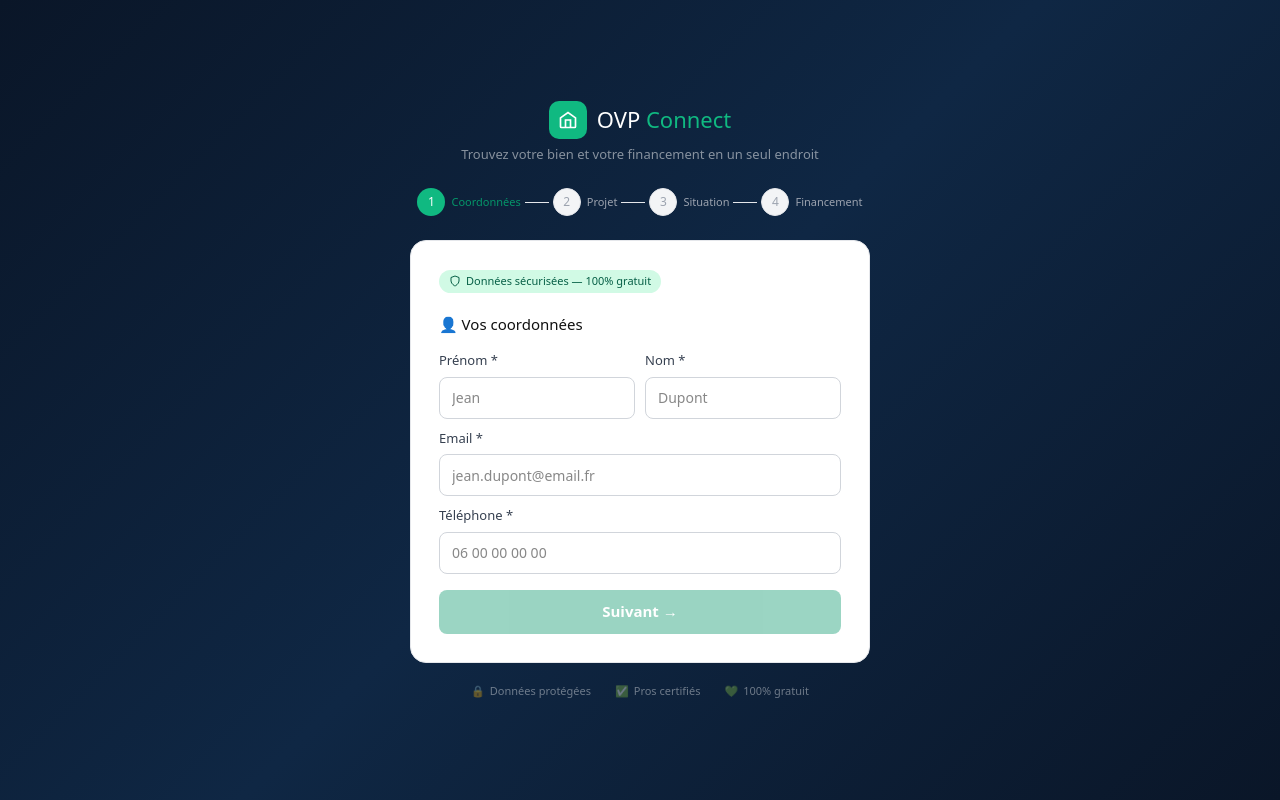
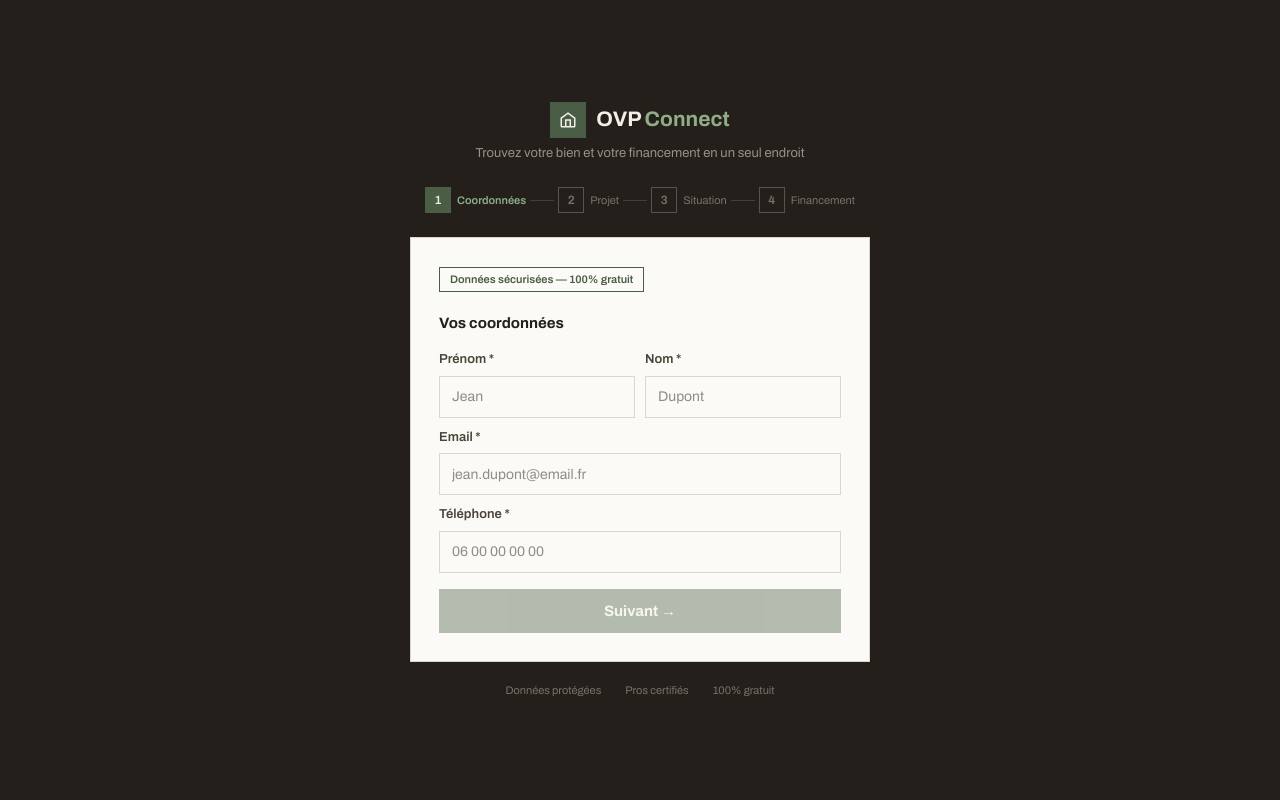
Before and after one commit to Jeremy4418/ovp-connect, a Next.js app: page /formulaire in a window 1280 px wide. Built offline with nearby package versions, Linux system fonts and the light colour scheme.

Commit message:
feat(design): nouvelle charte sur le formulaire

```diff
--- a/app/formulaire/FormulaireClient.tsx
+++ b/app/formulaire/FormulaireClient.tsx
@@ -52,56 +52,55 @@ export default function FormulaireClient() {
   };
 
   if (success) return (
-    <div style={{ minHeight: "100vh", background: "#f0faf5", display: "flex", alignItems: "center", justifyContent: "center", padding: "1rem", fontFamily: "system-ui, sans-serif" }}>
-      <div style={{ background: "white", borderRadius: "16px", border: "0.5px solid #e5e7eb", padding: "3rem 2rem", maxWidth: "400px", textAlign: "center" }}>
-        <div style={{ width: "64px", height: "64px", background: "#d1fae5", borderRadius: "50%", display: "flex", alignItems: "center", justifyContent: "center", margin: "0 auto 1.5rem" }}>
-          <svg width="28" height="28" fill="none" stroke="#10b981" strokeWidth="2.5" viewBox="0 0 24 24"><path d="M5 13l4 4L19 7"/></svg>
+    <div style={{ minHeight: "100vh", background: "#F2EFE7", display: "flex", alignItems: "center", justifyContent: "center", padding: "1rem" }}>
+      <div style={{ background: "#FBFAF6", border: "1px solid #DDD7C9", padding: "3rem 2rem", maxWidth: "400px", textAlign: "center" }}>
+        <div style={{ width: "56px", height: "56px", background: "rgba(74,93,69,0.12)", border: "1px solid #4A5D45", display: "flex", alignItems: "center", justifyContent: "center", margin: "0 auto 1.5rem", color: "#4A5D45", fontSize: "22px" }}>
+          ✓
         </div>
-        <h2 style={{ fontSize: "20px", fontWeight: 500, color: "#111", marginBottom: "0.75rem" }}>Demande envoyée !</h2>
-        <div style={{ background: "#fef3c7", border: "0.5px solid #f59e0b", borderRadius: "8px", padding: "1rem", marginBottom: "1rem" }}>
-          <p style={{ fontSize: "14px", color: "#92400e", fontWeight: 500, marginBottom: "4px" }}>📧 Vérifiez votre boîte email</p>
-          <p style={{ fontSize: "13px", color: "#92400e", lineHeight: 1.6 }}>Nous vous avons envoyé un email de confirmation. Cliquez sur le lien pour activer votre demande et être mis en relation avec un professionnel.</p>
+        <h2 style={{ fontSize: "19px", fontWeight: 700, color: "#241F1A", marginBottom: "0.75rem" }}>Demande envoyée</h2>
+        <div style={{ background: "#F2EFE7", border: "1px solid #DDD7C9", padding: "1rem", marginBottom: "1rem" }}>
+          <p style={{ fontSize: "14px", color: "#241F1A", fontWeight: 600, marginBottom: "4px" }}>Vérifiez votre boîte mail</p>
+          <p style={{ fontSize: "13px", color: "#6B5F4F", lineHeight: 1.6 }}>Nous vous avons envoyé un email de confirmation. Cliquez sur le lien pour activer votre demande et être mis en relation avec un professionnel.</p>
         </div>
-        <p style={{ fontSize: "12px", color: "#9ca3af" }}>Vérifiez également vos spams si vous ne trouvez pas l'email.</p>
+        <p style={{ fontSize: "12px", color: "#8A7F6E" }}>Pensez aussi à vérifier vos spams.</p>
       </div>
     </div>
   );
 
   return (
-    <div style={{ minHeight: "100vh", background: "linear-gradient(135deg, #0a1628 0%, #0f2744 50%, #0a1628 100%)", display: "flex", flexDirection: "column", alignItems: "center", justifyContent: "center", padding: "2rem 1rem", fontFamily: "system-ui, sans-serif" }}>
+    <div style={{ minHeight: "100vh", background: "#241F1A", display: "flex", flexDirection: "column", alignItems: "center", justifyContent: "center", padding: "2rem 1rem" }}>
       <div style={{ textAlign: "center", marginBottom: "1.5rem" }}>
         <div style={{ display: "flex", alignItems: "center", gap: "10px", justifyContent: "center", marginBottom: "6px" }}>
-          <div style={{ width: "38px", height: "38px", background: "#10b981", borderRadius: "10px", display: "flex", alignItems: "center", justifyContent: "center" }}>
-            <svg width="20" height="20" fill="none" stroke="white" strokeWidth="2" viewBox="0 0 24 24"><path d="M3 9.5L12 3l9 6.5V20a1 1 0 01-1 1H4a1 1 0 01-1-1V9.5z"/><path d="M9 21V12h6v9"/></svg>
+          <div style={{ width: "36px", height: "36px", background: "#4A5D45", display: "flex", alignItems: "center", justifyContent: "center" }}>
+            <svg width="18" height="18" fill="none" stroke="#F2EFE7" strokeWidth="2" viewBox="0 0 24 24"><path d="M3 9.5L12 3l9 6.5V20a1 1 0 01-1 1H4a1 1 0 01-1-1V9.5z"/><path d="M9 21V12h6v9"/></svg>
           </div>
-          <span style={{ fontSize: "22px", fontWeight: 500, color: "white" }}>OVP <span style={{ color: "#10b981" }}>Connect</span></span>
+          <span style={{ fontSize: "21px", fontWeight: 700, color: "#F2EFE7" }}>OVP <span style={{ color: "#8FAE86" }}>Connect</span></span>
         </div>
-        <p style={{ fontSize: "13px", color: "rgba(255,255,255,0.5)" }}>Trouvez votre bien et votre financement en un seul endroit</p>
+        <p style={{ fontSize: "13px", color: "rgba(242,239,231,0.55)" }}>Trouvez votre bien et votre financement en un seul endroit</p>
       </div>
 
       <div style={{ display: "flex", alignItems: "center", gap: "4px", marginBottom: "1.5rem" }}>
         {[{ n: 1, label: "Coordonnées" }, { n: 2, label: "Projet" }, { n: 3, label: "Situation" }, { n: 4, label: "Financement" }].map((s, i) => (
           <div key={s.n} style={{ display: "flex", alignItems: "center", gap: "4px" }}>
-            {i > 0 && <div style={{ width: "24px", height: "1px", background: step > i ? "#10b981" : "#e5e7eb" }} />}
+            {i > 0 && <div style={{ width: "24px", height: "1px", background: step > i ? "#4A5D45" : "rgba(242,239,231,0.15)" }} />}
             <div style={{ display: "flex", alignItems: "center", gap: "6px" }}>
-              <div style={{ width: "28px", height: "28px", borderRadius: "50%", display: "flex", alignItems: "center", justifyContent: "center", fontSize: "12px", fontWeight: 500, background: step > s.n ? "#d1fae5" : step === s.n ? "#10b981" : "#f3f4f6", color: step > s.n ? "#059669" : step === s.n ? "white" : "#9ca3af", border: step > s.n ? "none" : step === s.n ? "none" : "0.5px solid #e5e7eb" }}>
-                {step > s.n ? <svg width="12" height="12" fill="none" stroke="currentColor" strokeWidth="2.5" viewBox="0 0 24 24"><path d="M5 13l4 4L19 7"/></svg> : s.n}
+              <div style={{ width: "26px", height: "26px", display: "flex", alignItems: "center", justifyContent: "center", fontSize: "12px", fontWeight: 600, background: step > s.n ? "rgba(74,93,69,0.25)" : step === s.n ? "#4A5D45" : "transparent", color: step > s.n ? "#8FAE86" : step === s.n ? "#F2EFE7" : "rgba(242,239,231,0.4)", border: step === s.n || step > s.n ? "none" : "1px solid rgba(242,239,231,0.25)" }}>
+                {step > s.n ? "✓" : s.n}
               </div>
-              <span style={{ fontSize: "11px", color: step === s.n ? "#059669" : "#9ca3af", fontWeight: step === s.n ? 500 : 400 }}>{s.label}</span>
+              <span style={{ fontSize: "11px", color: step === s.n ? "#8FAE86" : "rgba(242,239,231,0.4)", fontWeight: step === s.n ? 600 : 400 }}>{s.label}</span>
             </div>
           </div>
         ))}
       </div>
 
-      <div style={{ background: "white", borderRadius: "16px", border: "0.5px solid #e5e7eb", padding: "1.75rem", width: "100%", maxWidth: "460px" }}>
-        <div style={{ display: "inline-flex", alignItems: "center", gap: "5px", background: "#d1fae5", color: "#065f46", fontSize: "11px", padding: "3px 10px", borderRadius: "20px", fontWeight: 500, marginBottom: "1.25rem" }}>
-          <svg width="12" height="12" fill="none" stroke="currentColor" strokeWidth="2" viewBox="0 0 24 24"><path d="M12 22s8-4 8-10V5l-8-3-8 3v7c0 6 8 10 8 10z"/></svg>
+      <div style={{ background: "#FBFAF6", border: "1px solid #DDD7C9", padding: "1.75rem", width: "100%", maxWidth: "460px" }}>
+        <div style={{ display: "inline-flex", alignItems: "center", gap: "5px", border: "1px solid #4A5D45", color: "#4A5D45", fontSize: "11px", padding: "3px 10px", fontWeight: 600, marginBottom: "1.25rem" }}>
           Données sécurisées — 100% gratuit
         </div>
 
         {step === 1 && (
           <div>
-            <p style={{ fontSize: "15px", fontWeight: 500, color: "#111", marginBottom: "1rem" }}>👤 Vos coordonnées</p>
+            <p style={{ fontSize: "15px", fontWeight: 700, color: "#241F1A", marginBottom: "1rem" }}>Vos coordonnées</p>
             <div style={{ display: "grid", gridTemplateColumns: "1fr 1fr", gap: "10px", marginBottom: "10px" }}>
               <div><label htmlFor="prenom" style={lbl}>Prénom *</label><input id="prenom" style={inp} placeholder="Jean" value={form.prenom} onChange={e => set("prenom", e.target.value)} /></div>
               <div><label htmlFor="nom" style={lbl}>Nom *</label><input id="nom" style={inp} placeholder="Dupont" value={form.nom} onChange={e => set("nom", e.target.value)} /></div>
@@ -116,10 +115,10 @@ export default function FormulaireClient() {
 
         {step === 2 && (
           <div>
-            <p style={{ fontSize: "15px", fontWeight: 500, color: "#111", marginBottom: "1rem" }}>🏠 Votre projet immobilier</p>
+            <p style={{ fontSize: "15px", fontWeight: 700, color: "#241F1A", marginBottom: "1rem" }}>Votre projet immobilier</p>
             <div style={{ display: "grid", gridTemplateColumns: "1fr 1fr", gap: "10px", marginBottom: "10px" }}>
               <div><label htmlFor="ville" style={lbl}>Ville *</label><input id="ville" style={inp} placeholder="Tours" value={form.ville} onChange={e => { set("ville", e.target.value); fetchCodePostal(e.target.value); }} /></div>
-              <div><label htmlFor="code_postal" style={lbl}>Code postal</label><input id="code_postal" style={{ ...inp, background: "#f9fafb" }} placeholder="Auto" value={form.code_postal} onChange={e => set("code_postal", e.target.value)} /></div>
+              <div><label htmlFor="code_postal" style={lbl}>Code postal</label><input id="code_postal" style={{ ...inp, background: "#F2EFE7" }} placeholder="Auto" value={form.code_postal} onChange={e => set("code_postal", e.target.value)} /></div>
             </div>
             <div style={{ marginBottom: "10px" }}><label htmlFor="type_bien" style={lbl}>Type de bien *</label>
               <select id="type_bien" style={inp} value={form.type_bien} onChange={e => set("type_bien", e.target.value)}>
@@ -150,7 +149,7 @@ export default function FormulaireClient() {
 
         {step === 3 && (
           <div>
-            <p style={{ fontSize: "15px", fontWeight: 500, color: "#111", marginBottom: "1rem" }}>👨‍👩‍👧 Votre situation personnelle</p>
+            <p style={{ fontSize: "15px", fontWeight: 700, color: "#241F1A", marginBottom: "1rem" }}>Votre situation personnelle</p>
             <div style={{ marginBottom: "10px" }}><label htmlFor="situation_familiale" style={lbl}>Situation familiale *</label>
               <select id="situation_familiale" style={inp} value={form.situation_familiale} onChange={e => set("situation_familiale", e.target.value)}>
                 <option value="">Sélectionner...</option>
@@ -181,8 +180,8 @@ export default function FormulaireClient() {
 
         {step === 4 && (
           <div>
-            <p style={{ fontSize: "15px", fontWeight: 500, color: "#111", marginBottom: "1rem" }}>💰 Situation financière</p>
-            <p style={{ fontSize: "12px", fontWeight: 500, color: "#10b981", marginBottom: "8px" }}>Emprunteur principal</p>
+            <p style={{ fontSize: "15px", fontWeight: 700, color: "#241F1A", marginBottom: "1rem" }}>Situation financière</p>
+            <p style={{ fontSize: "12px", fontWeight: 700, color: "#4A5D45", marginBottom: "8px" }}>Emprunteur principal</p>
             <div style={{ marginBottom: "10px" }}><label htmlFor="situation_pro" style={lbl}>Situation professionnelle *</label>
               <select id="situation_pro" style={inp} value={form.situation_pro} onChange={e => set("situation_pro", e.target.value)}>
                 <option value="">Sélectionner...</option>
@@ -196,8 +195,8 @@ export default function FormulaireClient() {
             <div style={{ marginBottom: "1rem" }}><label htmlFor="revenus_mensuels" style={lbl}>Revenus mensuels nets (€) *</label><input id="revenus_mensuels" style={inp} placeholder="3000" type="number" value={form.revenus_mensuels} onChange={e => set("revenus_mensuels", e.target.value)} /></div>
 
             {hasCoEmprunteur && (
-              <div style={{ borderTop: "0.5px solid #e5e7eb", paddingTop: "1rem", marginBottom: "1rem" }}>
-                <p style={{ fontSize: "12px", fontWeight: 500, color: "#10b981", marginBottom: "8px" }}>Co-emprunteur</p>
+              <div style={{ borderTop: "1px solid #DDD7C9", paddingTop: "1rem", marginBottom: "1rem" }}>
+                <p style={{ fontSize: "12px", fontWeight: 700, color: "#4A5D45", marginBottom: "8px" }}>Co-emprunteur</p>
                 <div style={{ marginBottom: "10px" }}><label htmlFor="situation_pro_2" style={lbl}>Situation professionnelle</label>
                   <select id="situation_pro_2" style={inp} value={form.situation_pro_2} onChange={e => set("situation_pro_2", e.target.value)}>
                     <option value="">Sélectionner...</option>
@@ -214,33 +213,31 @@ export default function FormulaireClient() {
 
             <div style={{ marginBottom: "10px" }}><label htmlFor="apport" style={lbl}>Apport disponible (€) *</label><input id="apport" style={inp} placeholder="20000" type="number" value={form.apport} onChange={e => set("apport", e.target.value)} /></div>
             <div style={{ marginBottom: "10px" }}><label htmlFor="message" style={lbl}>Message complémentaire (optionnel)</label><input id="message" style={inp} placeholder="Précisez votre projet..." value={form.message} onChange={e => set("message", e.target.value)} /></div>
-            <div style={{ marginBottom: "10px", fontSize: "11px", color: "#9ca3af" }}>
-              En soumettant ce formulaire, vous acceptez nos <a href="/cgu" style={{ color: "#10b981" }}>CGU</a> et notre <a href="/confidentialite" style={{ color: "#10b981" }}>politique de confidentialité</a>. Vos données seront transmises à des professionnels de l'immobilier de votre secteur.
+            <div style={{ marginBottom: "10px", fontSize: "11px", color: "#8A7F6E" }}>
+              En soumettant ce formulaire, vous acceptez nos <a href="/cgu" style={{ color: "#4A5D45" }}>CGU</a> et notre <a href="/confidentialite" style={{ color: "#4A5D45" }}>politique de confidentialité</a>. Vos données seront transmises à des professionnels de l'immobilier de votre secteur.
             </div>
             <div style={{ display: "flex", gap: "10px" }}>
               <button style={btnSecondary} onClick={() => setStep(3)}>← Retour</button>
               <button style={{ ...btn, opacity: (!form.situation_pro || !form.revenus_mensuels || !form.apport || loading) ? 0.4 : 1, flex: 2 }}
                 disabled={!form.situation_pro || !form.revenus_mensuels || !form.apport || loading}
                 onClick={handleSubmit}>
-                {loading ? "Envoi en cours..." : "Envoyer ma demande ✓"}
+                {loading ? "Envoi en cours..." : "Envoyer ma demande"}
               </button>
             </div>
           </div>
         )}
       </div>
 
-      <div style={{ display: "flex", alignItems: "center", gap: "1.5rem", marginTop: "1.25rem" }}>
-        {[{ icon: "🔒", text: "Données protégées" }, { icon: "✅", text: "Pros certifiés" }, { icon: "💚", text: "100% gratuit" }].map(t => (
-          <div key={t.text} style={{ display: "flex", alignItems: "center", gap: "5px", fontSize: "11px", color: "rgba(255,255,255,0.4)" }}>
-            <span>{t.icon}</span>{t.text}
-          </div>
+      <div style={{ display: "flex", alignItems: "center", gap: "1.5rem", marginTop: "1.25rem", flexWrap: "wrap", justifyContent: "center" }}>
+        {["Données protégées", "Pros certifiés", "100% gratuit"].map(t => (
+          <div key={t} style={{ fontSize: "11px", color: "rgba(242,239,231,0.4)" }}>{t}</div>
         ))}
       </div>
     </div>
   );
 }
 
-const lbl: React.CSSProperties = { fontSize: "13px", color: "#374151", display: "block", marginBottom: "6px", fontWeight: 500 };
-const inp: React.CSSProperties = { width: "100%", height: "42px", border: "1.5px solid #d1d5db", borderRadius: "8px", padding: "0 12px", fontSize: "14px", color: "#111", background: "white", outline: "none" };
-const btn: React.CSSProperties = { flex: 1, height: "44px", background: "#059669", color: "white", border: "none", borderRadius: "8px", fontSize: "15px", fontWeight: 600, cursor: "pointer", width: "100%" };
-const btnSecondary: React.CSSProperties = { flex: 1, height: "44px", background: "white", color: "#374151", border: "1.5px solid #d1d5db", borderRadius: "8px", fontSize: "14px", cursor: "pointer", fontWeight: 500 };
+const lbl: React.CSSProperties = { fontSize: "13px", color: "#4B4438", display: "block", marginBottom: "6px", fontWeight: 600 };
+const inp: React.CSSProperties = { width: "100%", height: "42px", border: "1px solid #DDD7C9", padding: "0 12px", fontSize: "14px", color: "#241F1A", background: "#FBFAF6", outline: "none", fontFamily: "inherit" };
+const btn: React.CSSProperties = { flex: 1, height: "44px", background: "#4A5D45", color: "#F2EFE7", border: "none", fontSize: "15px", fontWeight: 700, cursor: "pointer", width: "100%", fontFamily: "inherit" };
+const btnSecondary: React.CSSProperties = { flex: 1, height: "44px", background: "transparent", color: "#4B4438", border: "1px solid #DDD7C9", fontSize: "14px", cursor: "pointer", fontWeight: 600, fontFamily: "inherit" };
```
